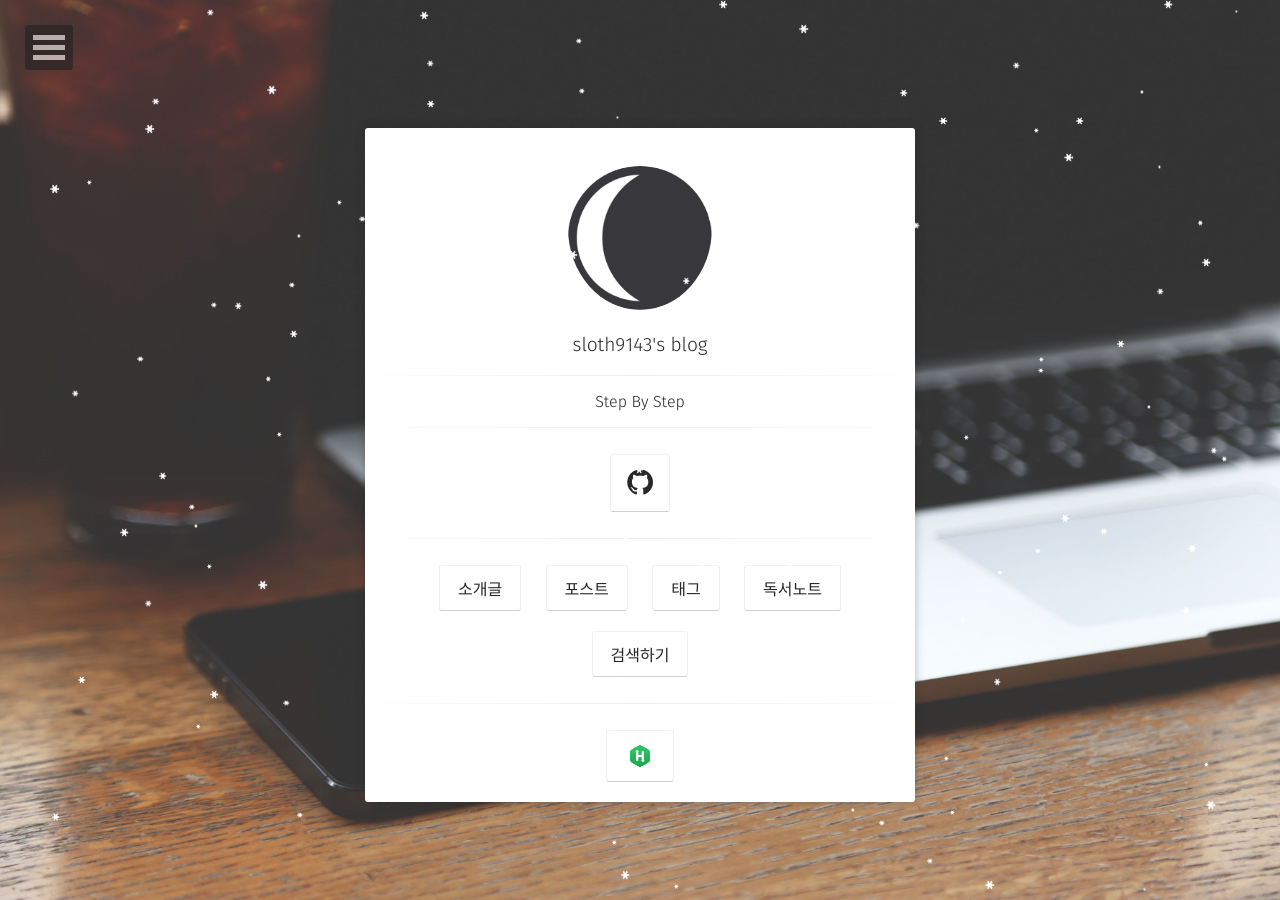
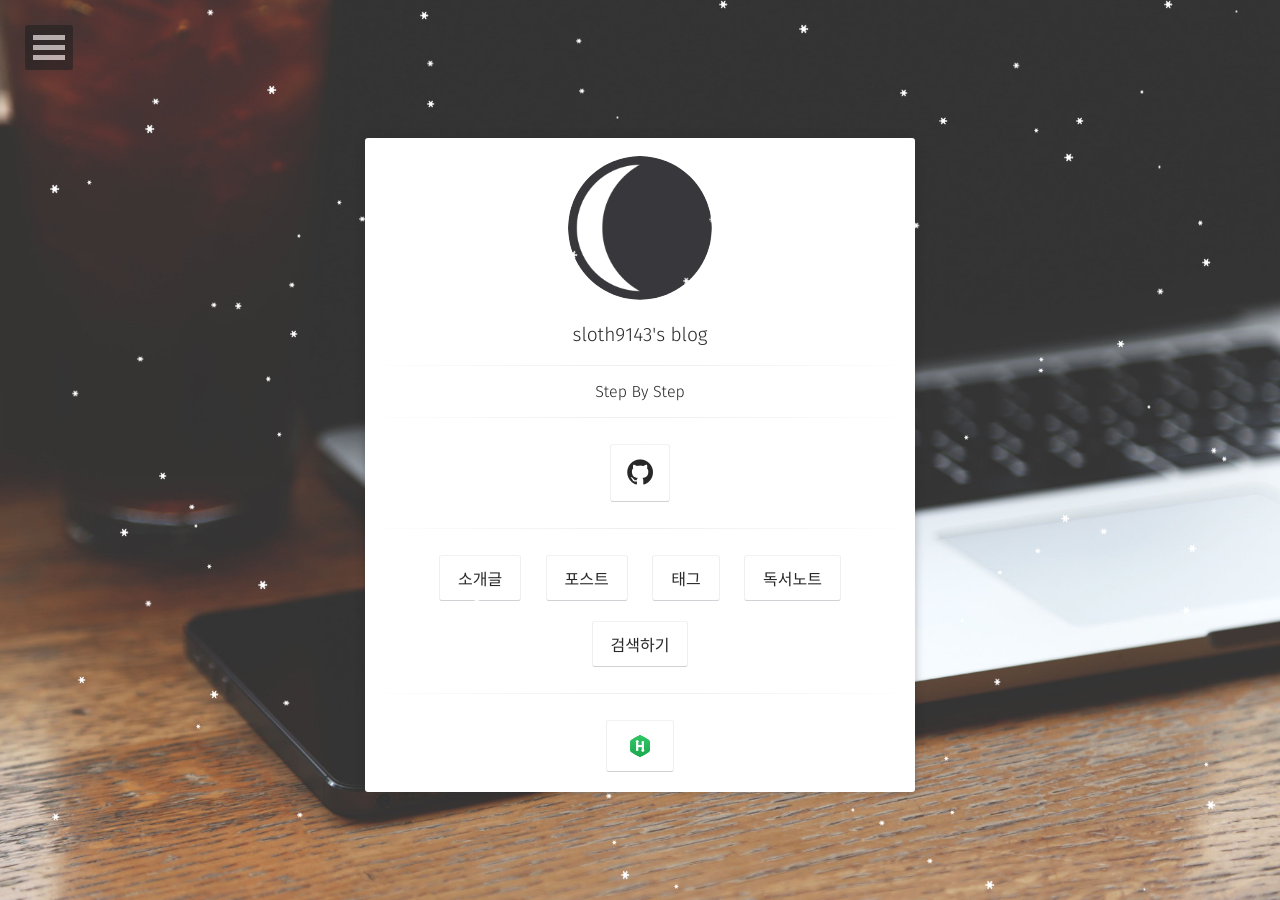
Before and after one commit to sloth9143/sloth9143.github.io, a Jekyll site: the page built from index.html, in a window 1280 px wide. Built offline with Jekyll 4.4.1, drawn with Linux system fonts in a browser that asks for light colours; some web fonts are replaced.

Commit message:
css revert

```diff
--- a/_sass/elements.scss
+++ b/_sass/elements.scss
@@ -120,9 +120,8 @@ img {
 .img-circle {
 	border-radius: 50%;
 	border: 3px solid $white;
-	height: 170px;
+	height: 150px;
   width: 150px;
-  padding-top: 20px;
 }
 .author-photo {
     background-color: $white;
```
